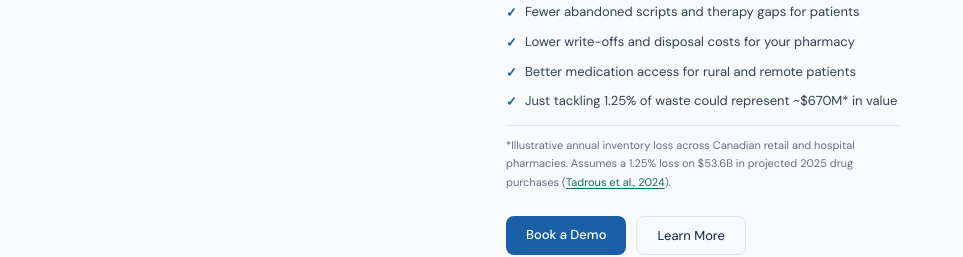
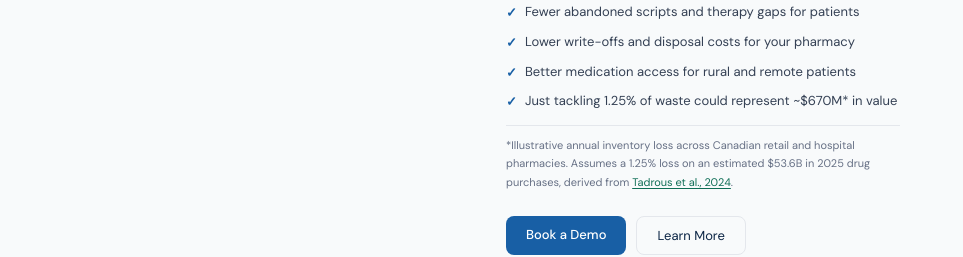
Before and after one commit to ataaronbenjamin/rxbillinggenie, a plain HTML site: page our-app.html in a window 1280 px wide. Shown: the part 3160-3417 px from the top of the page, without its empty margins (158-1121 px from the left). Drawn offline with Linux system fonts and the light colour scheme.

Commit message:
Attribute the $53.6B figure as derived, not quoted (#14)
The article states no 2025 dollar figure, so the footnote now reads 'an estimated $53.6B in 2025 drug purchases, derived from Tadrous et al., 2024' rather than implying a quoted number.

Co-Authored-By: Claude Opus 5 <noreply@anthropic.com>
Claude-Session: https://claude.ai/code/session_01ANnu11aXwBcopZKwX2sd61

```diff
--- a/our-app.html
+++ b/our-app.html
@@ -250,7 +250,7 @@ footer{background:#060F1A;padding:2.5rem 2rem}
           <li><span class="check-blue">✓</span>Better medication access for rural and remote patients</li>
           <li><span class="check-blue">✓</span>Just tackling 1.25% of waste could represent ~$670M* in value</li>
         </ul>
-        <p class="feature-footnote">*Illustrative annual inventory loss across Canadian retail and hospital pharmacies. Assumes a 1.25% loss on $53.6B in projected 2025 drug purchases (<a href="https://canjhealthtechnol.ca/index.php/cjht/article/view/JA001" target="_blank" rel="noopener noreferrer">Tadrous et al., 2024</a>).</p>
+        <p class="feature-footnote">*Illustrative annual inventory loss across Canadian retail and hospital pharmacies. Assumes a 1.25% loss on an estimated $53.6B in 2025 drug purchases, derived from <a href="https://canjhealthtechnol.ca/index.php/cjht/article/view/JA001" target="_blank" rel="noopener noreferrer">Tadrous et al., 2024</a>.</p>
       </div>
       <div class="prod-cta">
         <a href="https://calendly.com/rxbillinggenie" target="_blank" rel="noopener noreferrer" class="btn-prod-primary blue">Book a Demo</a>
```
